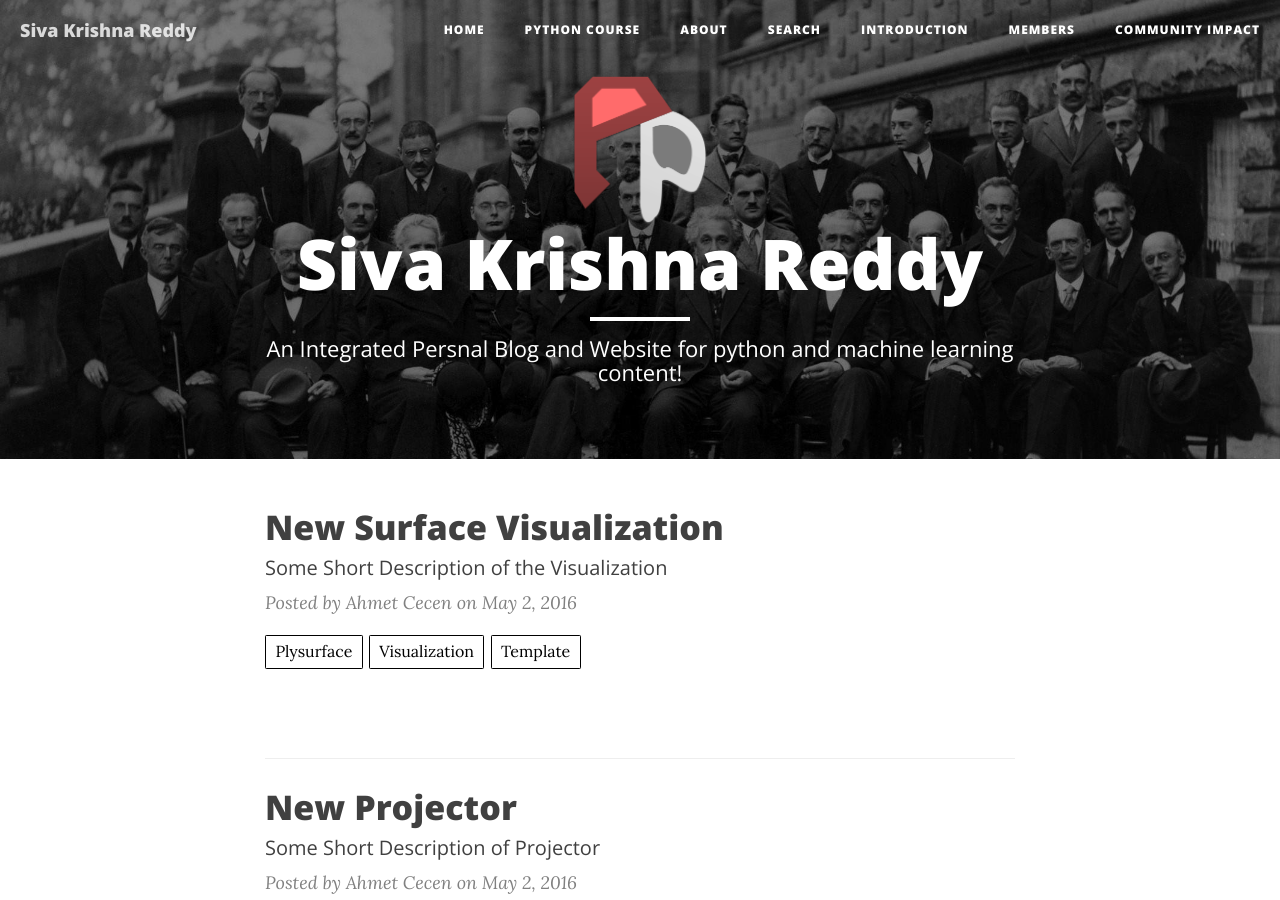
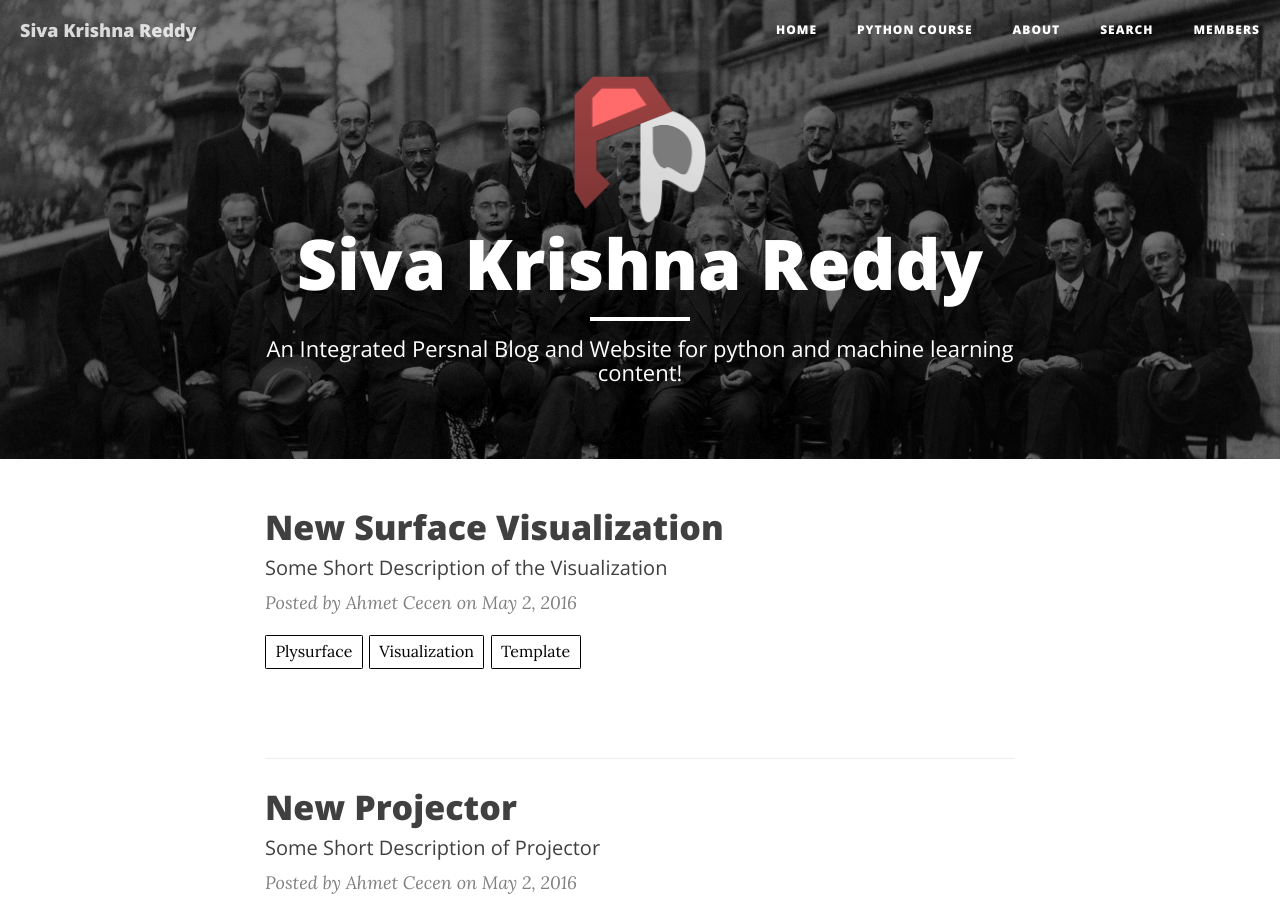
Before and after one commit to sivakrishna383/sivakrishna383.github.io, a Jekyll site: the page built from index.html, in a window 1280 px wide and 900 px high. Built offline with Jekyll 4.4.1, drawn with Linux system fonts in a browser that asks for light colours; nearby versions of some CDN libraries; the list of posts is cut into pages by our own code.

Commit message:
Update nav.html

```diff
--- a/_includes/nav.html
+++ b/_includes/nav.html
@@ -23,11 +23,20 @@
                     <a href="{{ page.url | prepend: site.baseurl }}">{{ page.title }}</a>
                 </li>
                 {% endif %}{% endif %}{% endfor %}
-                {% for page in site.pages %}{% if page.url contains "projects/" %}{% else %}{% if page.title %}
+                <!-- {% for page in site.pages %}{% if page.url contains "projects/" %}{% else %}{% if page.title %}
                 <li>
                     <a href="{{ page.url | prepend: site.baseurl }}">{{ page.title }}</a>
                 </li>
-                {% endif %}{% endif %}{% endfor %}
+                {% endif %}{% endif %}{% endfor %} -->
+		<li>
+			<a href="/about/">About</a>
+		</li>
+		<li>
+                    <a href="/search/">Search</a>
+                </li>
+		<li>
+                    <a href="/members/">Members</a>
+                </li>
             </ul>
         </div>
         <!-- /.navbar-collapse -->
```
